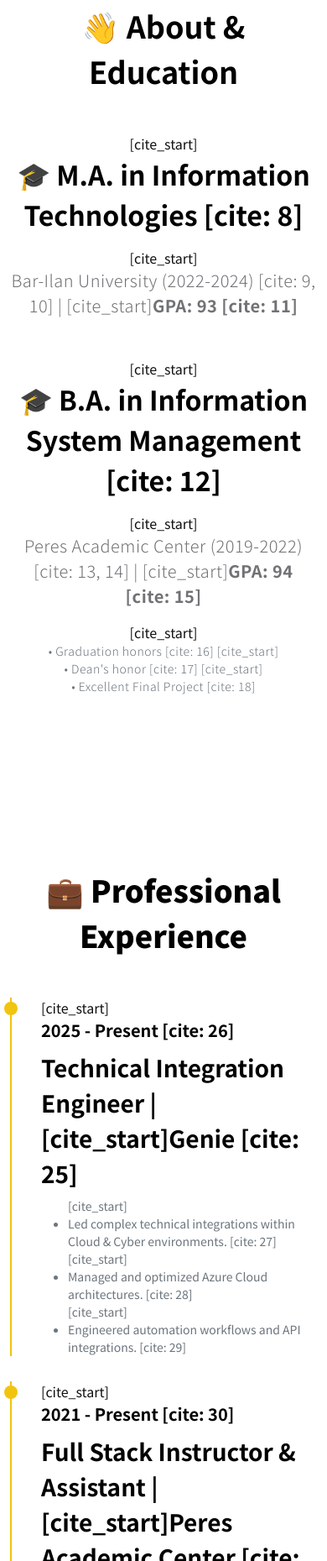
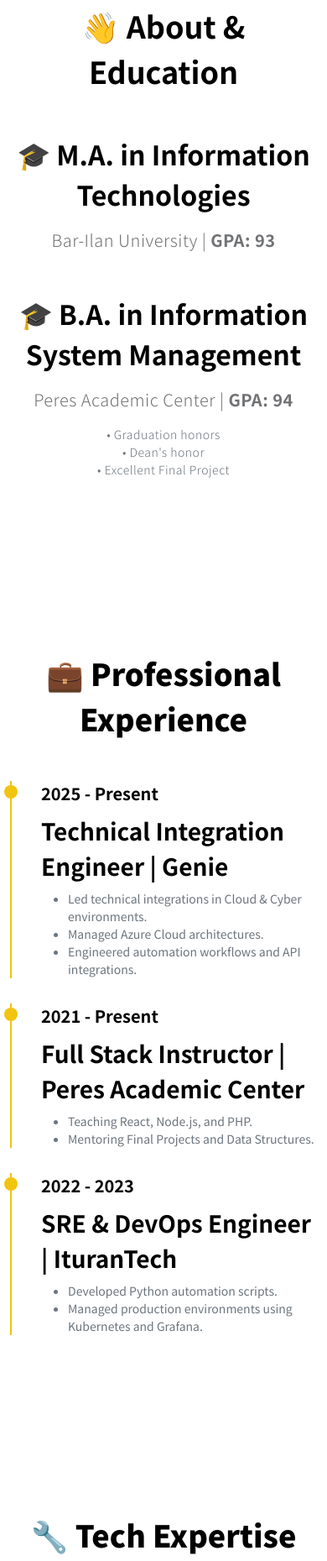
Before and after one commit to omrinaftali/omrinaftaliWeb, a plain HTML site: page index.html in a window 390 px wide. Shown: the part 997-2856 px from the top of the page at 84% size. Drawn offline with Linux system fonts and the light colour scheme.

Commit message:
Update index.html

```diff
--- a/index.html
+++ b/index.html
@@ -37,7 +37,7 @@
                 font-family: 'Noto Sans JP', sans-serif;
             }
 
-            /* --- תיקון סופי למרכוז ה-Hero --- */
+            /* מרכוז מוחלט וסופי של ה-Hero */
             .hero {
                 position: relative;
                 height: 100vh !important;
@@ -52,12 +52,12 @@
                 position: absolute !important;
                 top: 50% !important;
                 left: 50% !important;
-                transform: translate(-50%, -50%) !important; /* זה מה שממרכז ב-100% */
+                transform: translate(-50%, -50%) !important;
                 z-index: 10;
                 text-align: center;
                 width: 100%;
+                margin: 0 !important;
                 bottom: auto !important;
-                margin: 0 !important;
             }
 
             .imageWrapper {
@@ -78,7 +78,7 @@
                 z-index: 2;
             }
 
-            /* --- Timeline: הקו והעיגולים --- */
+            /* Timeline: הקו והעיגולים */
             .experience-item {
                 position: relative;
                 padding-left: 35px;
@@ -97,7 +97,7 @@
                 background: var(--accent-color);
             }
 
-            /* --- Tech Expertise: Badges --- */
+            /* Skills Badges */
             .skill-badge {
                 display: inline-block;
                 padding: 6px 18px;
@@ -178,7 +178,6 @@
                             <li class="nav-item"><a class="nav-link" href="#Experience">Experience</a></li>
                             <li class="nav-item"><a class="nav-link" href="#projects">My Projects</a></li>
                             <li class="nav-item"><a class="nav-link" href="#skills">Skills</a></li>
-                            <li class="nav-item"><a class="nav-link" href="#opento">Open To</a></li>
                         </ul>
                         <a href="mailto:omrinaftali@gmail.com" class="btn btn-warning btn-sm ms-lg-3">Contact Me</a>
                     </div>
@@ -191,13 +190,13 @@
                     <div class="row justify-content-center">
                         <div class="col-lg-10">
                             <div class="mb-5">
-                                [cite_start]<h3 class="mb-3">🎓 M.A. in Information Technologies [cite: 8]</h3>
-                                [cite_start]<p>Bar-Ilan University (2022-2024) [cite: 9, 10] | [cite_start]<strong>GPA: 93 [cite: 11]</strong></p>
+                                <h3 class="mb-3">🎓 M.A. in Information Technologies</h3>
+                                <p>Bar-Ilan University | <strong>GPA: 93</strong></p>
                             </div>
                             <div class="mb-4">
-                                [cite_start]<h3 class="mb-3">🎓 B.A. in Information System Management [cite: 12]</h3>
-                                [cite_start]<p>Peres Academic Center (2019-2022) [cite: 13, 14] | [cite_start]<strong>GPA: 94 [cite: 15]</strong></p>
-                                [cite_start]<p class="text-muted small">• Graduation honors [cite: 16] [cite_start]<br>• Dean's honor [cite: 17] [cite_start]<br>• Excellent Final Project [cite: 18]</p>
+                                <h3 class="mb-3">🎓 B.A. in Information System Management</h3>
+                                <p>Peres Academic Center | <strong>GPA: 94</strong></p>
+                                <p class="text-muted small">• Graduation honors <br>• Dean's honor <br>• Excellent Final Project</p>
                             </div>
                         </div>
                     </div>
@@ -210,38 +209,28 @@
                     <div class="row justify-content-center">
                         <div class="col-lg-9">
                             <div class="experience-item" data-aos="fade-up">
-                                [cite_start]<h5 class="exp-date">2025 - Present [cite: 26]</h5>
-                                <h4>Technical Integration Engineer | [cite_start]Genie [cite: 25]</h4>
+                                <h5 class="exp-date">2025 - Present</h5>
+                                <h4>Technical Integration Engineer | Genie</h4>
                                 <ul class="small text-muted">
-                                    [cite_start]<li>Led complex technical integrations within Cloud & Cyber environments. [cite: 27]</li>
-                                    [cite_start]<li>Managed and optimized Azure Cloud architectures. [cite: 28]</li>
-                                    [cite_start]<li>Engineered automation workflows and API integrations. [cite: 29]</li>
+                                    <li>Led technical integrations in Cloud & Cyber environments.</li>
+                                    <li>Managed Azure Cloud architectures.</li>
+                                    <li>Engineered automation workflows and API integrations.</li>
                                 </ul>
                             </div>
                             <div class="experience-item" data-aos="fade-up">
-                                [cite_start]<h5 class="exp-date">2021 - Present [cite: 30]</h5>
-                                <h4>Full Stack Instructor & Assistant | [cite_start]Peres Academic Center [cite: 30]</h4>
+                                <h5 class="exp-date">2021 - Present</h5>
+                                <h4>Full Stack Instructor | Peres Academic Center</h4>
                                 <ul class="small text-muted">
-                                    [cite_start]<li>Teaching Full development using HTML, React, JS, Node.js and PHP. [cite: 32]</li>
-                                    [cite_start]<li>Mentoring students in building complex Final Projects. [cite: 33]</li>
-                                    [cite_start]<li>Instructing Data Structures, Algorithms, and Data Science (Python). [cite: 34]</li>
+                                    <li>Teaching React, Node.js, and PHP.</li>
+                                    <li>Mentoring Final Projects and Data Structures.</li>
                                 </ul>
                             </div>
                             <div class="experience-item" data-aos="fade-up">
-                                [cite_start]<h5 class="exp-date">2024 - 2025 [cite: 50]</h5>
-                                <h4>Web Systems Specialist | [cite_start]Leaan Tickets [cite: 49]</h4>
+                                <h5 class="exp-date">2022 - 2023</h5>
+                                <h4>SRE & DevOps Engineer | IturanTech</h4>
                                 <ul class="small text-muted">
-                                    [cite_start]<li>Managing web content and platform optimization using Salat CMS. [cite: 51]</li>
-                                    [cite_start]<li>Collaborating with Vivenu for API integration. [cite: 51]</li>
-                                    [cite_start]<li>Conducting customizations with HTML and CSS. [cite: 52]</li>
-                                </ul>
-                            </div>
-                            <div class="experience-item" data-aos="fade-up">
-                                [cite_start]<h5 class="exp-date">2022 - 2023 [cite: 56]</h5>
-                                <h4>SRE & DevOps Engineer | [cite_start]IturanTech [cite: 55]</h4>
-                                <ul class="small text-muted">
-                                    [cite_start]<li>Developed Python automation scripts for system management. [cite: 57]</li>
-                                    [cite_start]<li>Managed production environments using Kubernetes, Grafana, and Prometheus. [cite: 58]</li>
+                                    <li>Developed Python automation scripts.</li>
+                                    <li>Managed production environments using Kubernetes and Grafana.</li>
                                 </ul>
                             </div>
                         </div>
@@ -252,26 +241,13 @@
             <section class="section-padding text-center" id="skills">
                 <div class="container" data-aos="fade-up">
                     <h2 class="mb-5">🔧 Tech Expertise</h2>
-                    <h6 class="mb-3 text-uppercase small text-muted">Core Languages</h6>
-                    [cite_start]<div class="skill-badge">Python [cite: 36][cite_start]</div> <div class="skill-badge">HTML 5 [cite: 37]</div>
-                    [cite_start]<div class="skill-badge">JavaScript [cite: 38][cite_start]</div> <div class="skill-badge">React [cite: 39]</div>
-                    [cite_start]<div class="skill-badge">Node.js [cite: 40][cite_start]</div> <div class="skill-badge">Java [cite: 41]</div>
-                    [cite_start]<div class="skill-badge">SQL [cite: 42][cite_start]</div> <div class="skill-badge">PHP [cite: 43]</div>
-                    [cite_start]<div class="skill-badge">C# / C++ [cite: 44, 45]</div>
-
-                    <h6 class="mt-5 mb-3 text-uppercase small text-muted">Tools & Technologies</h6>
-                    [cite_start]<div class="skill-badge">Docker [cite: 58][cite_start]</div> <div class="skill-badge">Grafana [cite: 58]</div>
-                    [cite_start]<div class="skill-badge">MongoDB [cite: 33][cite_start]</div> <div class="skill-badge">Pandas [cite: 34]</div>
-                    [cite_start]<div class="skill-badge">Prometheus [cite: 58]</div>
+                    <div class="skill-badge">Python</div> <div class="skill-badge">JavaScript</div>
+                    <div class="skill-badge">React</div> <div class="skill-badge">Node.js</div>
+                    <div class="skill-badge">SQL</div> <div class="skill-badge">Docker</div>
+                    <div class="skill-badge">Kubernetes</div> <div class="skill-badge">Azure</div>
                 </div>
             </section>
         </main>
-
-        <footer class="site-footer py-5">
-            <div class="container text-center">
-                [cite_start]<p class="text-white">Omri Naftali [cite: 19] | [cite_start]Bat-Yam [cite: 53] | [cite_start]054-7777442 [cite: 2] [cite_start]| omrinaftali@gmail.com [cite: 3]</p>
-            </div>
-        </footer>
 
         <script src="js/jquery.min.js"></script>
         <script src="js/bootstrap.bundle.min.js"></script>
@@ -281,11 +257,8 @@
             const themeIcon = document.getElementById('theme-icon');
             themeToggle.addEventListener('click', () => {
                 const isDark = document.documentElement.getAttribute('data-theme') === 'dark';
-                const newTheme = isDark ? 'light' : 'dark';
-                document.documentElement.setAttribute('data-theme', newTheme);
-                localStorage.setItem('theme', newTheme);
+                document.documentElement.setAttribute('data-theme', isDark ? 'light' : 'dark');
                 themeIcon.className = isDark ? 'bi-sun-fill' : 'bi-moon-stars-fill';
-                themeToggle.style.background = isDark ? '#f1c40f' : '#fff';
             });
             AOS.init({ duration: 800, once: true });
         </script>
```
